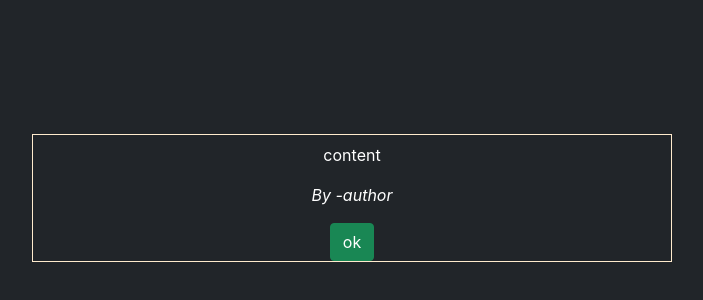
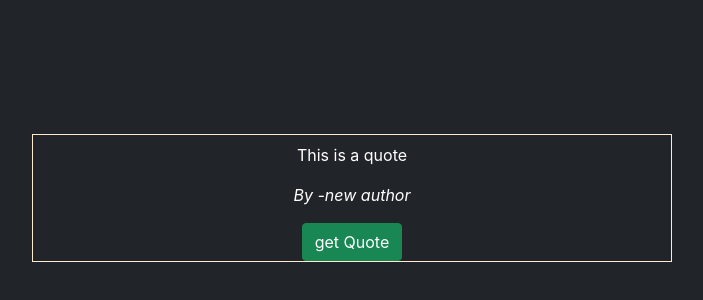
Before and after one commit to neeraj8931/Quote-React-app, a React (Create React App) app: page / in a window 1280 px wide. Shown: the part 202-502 px from the top of the page, without its empty margins (288-991 px from the left). Built offline with nearby package versions, Linux system fonts and the light colour scheme.

Commit message:
Quote state issue fixed

```diff
--- a/src/component/quote.js
+++ b/src/component/quote.js
@@ -7,7 +7,9 @@ export default function Quote() {
     let author;
     let fetchedQuote;
     const [initialQuote, setQuote] = useState({
-
+        newquote:"This is a quote",
+        newAuthor:"new author",
+        btntext:"get Quote"
     });
     const getQuote=()=>{
 
@@ -19,6 +21,11 @@ export default function Quote() {
           author=response.data.author;
           console.log(content);
           console.log(author);
+          setQuote({
+            newquote:content,
+            newAuthor:author,
+            btntext:"New Quote"
+          })
 
         })
         .catch(function (error) {
@@ -34,10 +41,10 @@ export default function Quote() {
 
     return (
         <div>
-            <QuoteContent content="content" author="author"></QuoteContent>
+            <QuoteContent content={initialQuote.newquote} author={initialQuote.newAuthor}></QuoteContent>
             <a className="btn btn-success" onClick={()=>{
                 getQuote();
-            }}>ok</a>
+            }}>{initialQuote.btntext}</a>
         </div>
     )
 }
```
